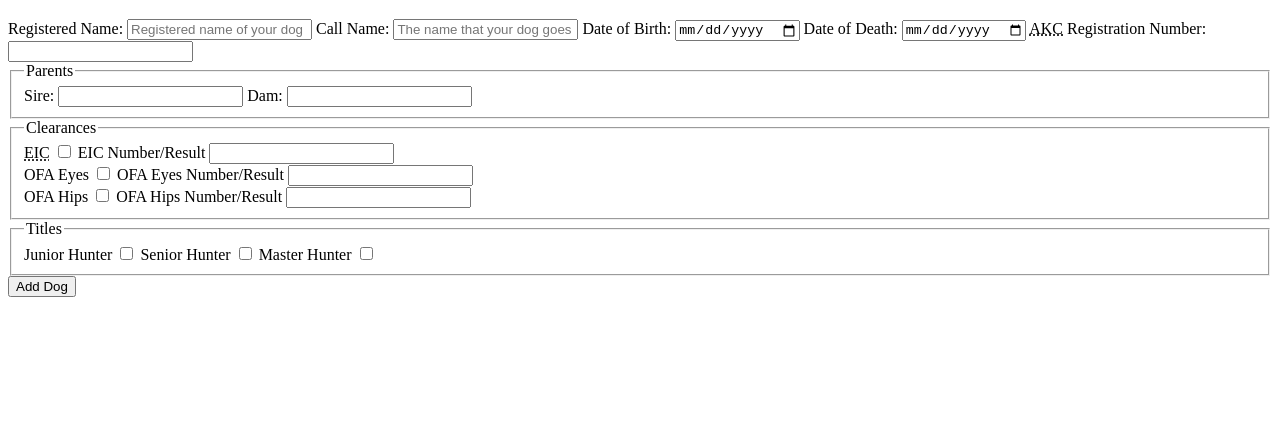
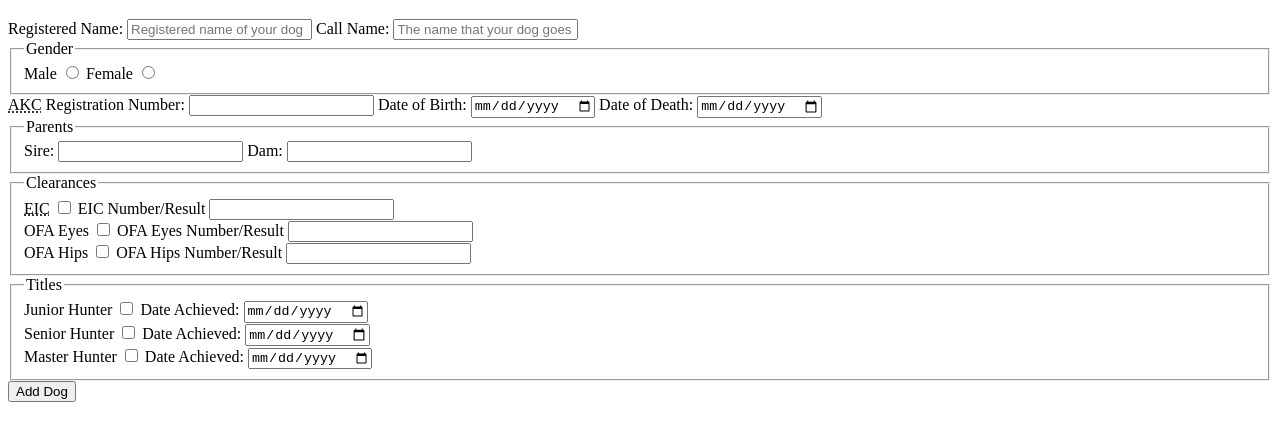
Before and after one commit to rkimmi/canine-database, a website: page www/index.html in a window 1280 px wide. Shown: the part 61-502 px from the top of the page. Drawn offline with Linux system fonts and the light colour scheme.

Commit message:
Updating stub data and mock form.

```diff
--- a/www/index.html
+++ b/www/index.html
@@ -9,7 +9,7 @@
 
 		<h1>Add a Dog</h1>
 
-		<form>
+		<form method="post" action="/process">
 			<label>
 				<span>Registered Name:</span>
 				<input type="text" name="registered-name" placeholder="Registered name of your dog" />
@@ -20,6 +20,25 @@
 				<input type="text" name="call-name" placeholder="The name that your dog goes by" />
 			</label>
 
+            <fieldset>
+                <legend>Gender</legend>
+
+                <label>
+                    <span>Male</span>
+                    <input type="radio" name="gender" value="M">
+                </label>
+
+                <label>
+                    <span>Female</span>
+                    <input type="radio" name="gender" value="F">
+                </label>
+            </fieldset>
+
+			<label>
+				<span><abbr title="American Kennel Club">AKC</abbr> Registration Number:</span>
+				<input type="text" name="akc-number" />
+			</label>
+
 			<label>
 				<span>Date of Birth:</span>
 				<input type="date" name="dob"/>
@@ -28,11 +47,6 @@
 			<label>
 				<span>Date of Death:</span>
 				<input type="date" name="dod" />
-			</label>
-
-			<label>
-				<span><abbr title="American Kennel Club">AKC</abbr> Registration Number:</span>
-				<input type="text" name="akc-number" />
 			</label>
 
 			<fieldset>
@@ -92,20 +106,42 @@
 			<fieldset>
 				<legend>Titles</legend>
 
+                <div>
+
                     <label>
                         <span>Junior Hunter</span>
                         <input type="checkbox" name="title-junior-hunter" />
                     </label>
 
                     <label>
+                        <span>Date Achieved:</span>
+                        <input type="date" name="title-junior-hunter-achieved" />
+                    </label>
+
+                </div>
+
+                <div>
+                    <label>
                         <span>Senior Hunter</span>
                         <input type="checkbox" name="title-senior-hunter" />
                     </label>
 
                     <label>
+                        <span>Date Achieved:</span>
+                        <input type="date" name="title-senior-hunter-achieved" />
+                    </label>
+                </div>
+
+                <div>
+                    <label>
                         <span>Master Hunter</span>
                         <input type="checkbox" name="title-master-hunter" />
                     </label>
+                    <label>
+                        <span>Date Achieved:</span>
+                        <input type="date" name="title-master-hunter-achieved" />
+                    </label>
+                </div>
 			</fieldset>
 
 			<button type="submit">Add Dog</button>
```
Also changed, not shown: server.js (+7 -0 lines), test/dog.stub.json (+19 -1 lines). Lines whose indentation alone changed are shown as unchanged.
